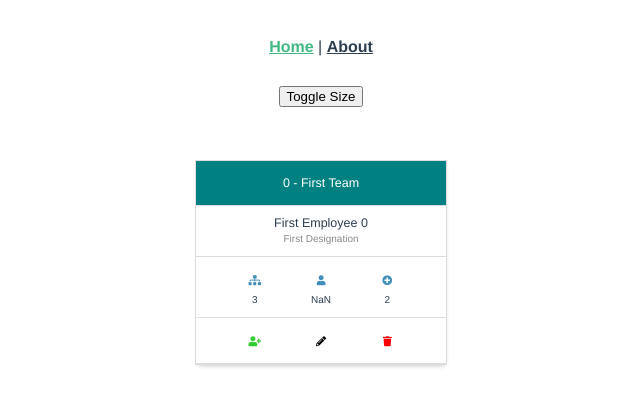
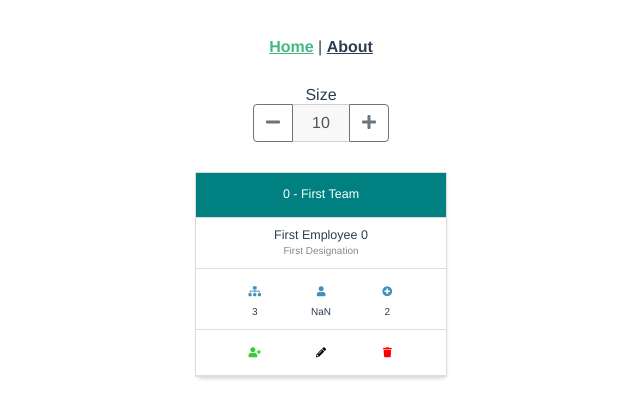
Before and after one commit to GregJacobs82/20190521-tree-nodes, a Vue app: page / in a window 1280 px wide. Shown: the top 418 px of the page, without its empty margins (319-959 px from the left). Built offline with nearby package versions, Linux system fonts and the light colour scheme.

Commit message:
Add Size Adjustment

```diff
--- a/src/views/Home.vue
+++ b/src/views/Home.vue
@@ -1,6 +1,22 @@
 <template>
-    <div class="home" :class="{ 'small':isSmall }">
-        <button @click.prevent="toggleIsSmall">Toggle Size</button>
+    <div class="home" :style="{ fontSize: fontSize + 'px' }">
+        <div class="flex-center">
+            <label>Size</label>
+            <div class="input-group mb-3">
+                <div class="input-group-prepend">
+                    <button class="btn btn-outline-secondary" type="button" @click.prevent="sizeDown">
+                        <i class="fa fa-minus"></i>
+                    </button>
+                </div>
+                <input type="text" class="form-control" :value="fontSize" disabled>
+                <div class="input-group-append">
+                    <button class="btn btn-outline-secondary" type="button" @click.prevent="sizeUp">
+                        <i class="fa fa-plus"></i>
+                    </button>
+                </div>
+            </div>
+        </div>
+
         <Tree :collection="collection"/>
     </div>
 </template>
@@ -15,7 +31,7 @@
         },
         data () {
             return {
-                isSmall: true,
+                fontSize: 10,
                 collection: {
                     id: 0,
                     team: "First Team",
@@ -203,17 +219,168 @@
         methods: {
             toggleIsSmall () {
                 this.isSmall = !this.isSmall;
-            }
+            },
+            sizeUp () {
+                if (this.fontSize < 99) {
+                    this.fontSize++;
+                }
+            },
+            sizeDown () {
+                if (this.fontSize >= 5) {
+                    this.fontSize--;
+                }
+            },
+        },
+        computed: {
+
+            cancelButtonClass() {
+                return [
+                    ...this.buttonClasses,
+                    `btn-${this.cancelVariant}`,
+                ];
+            },
         }
     }
 </script>
 <style lang="scss" scoped>
-    .home {
-        &.small {
-            font-size: 10px; // NOTE: Adjust this to scale the overall node tree size
+    * {
+        outline:none;
+    }
+    .flex-center {
+        text-align: center;
+        display:flex;
+        flex-direction: column;
+        align-items:center;
+        justify-content:center;
+        margin: 0 auto;
+        margin-bottom: 30px;
+        font-size: 16px;
+    }
+    .input-group {
+        position: relative;
+        display: -ms-flexbox;
+        display: flex;
+        -ms-flex-wrap: wrap;
+        flex-wrap: wrap;
+        -ms-flex-align: stretch;
+        align-items: stretch;
+        width: auto;
+        &-append {
+            margin-left: -1px;
         }
-        button {
-            margin-bottom: 4em;
+        &-prepend {
+            margin-right: -1px;
+        }
+        &-append,
+        &-prepend {
+            display: -ms-flexbox;
+            display: flex;
+        }
+        input {
+            text-align: center;
+            width: 50px;
         }
     }
+
+    //*** BOOTSTRAP 4 BUTTON STYLING ***/
+    button {
+        border-radius: 0;
+    }
+    button, input, optgroup, select, textarea {
+        margin: 0;
+        font-family: inherit;
+        font-size: inherit;
+        line-height: inherit;
+    }
+    button, input {
+        overflow: visible;
+    }
+    button, select {
+        text-transform: none;
+    }
+    [type=button], [type=reset], [type=submit], button {
+        -webkit-appearance: button;
+    }
+    .btn {
+        display: inline-block;
+        font-weight: 400;
+        color: #212529;
+        text-align: center;
+        vertical-align: middle;
+        -webkit-user-select: none;
+        -moz-user-select: none;
+        -ms-user-select: none;
+        user-select: none;
+        background-color: transparent;
+        border: 1px solid transparent;
+        padding: .375rem .75rem;
+        font-size: 1rem;
+        line-height: 1.5;
+        border-radius: .25rem;
+        transition: color .15s ease-in-out,background-color .15s ease-in-out,border-color .15s ease-in-out,box-shadow .15s ease-in-out;
+    }
+    .btn-outline-secondary {
+        color: #6c757d;
+        border-color: #6c757d;
+    }
+    [type=button]:not(:disabled), [type=reset]:not(:disabled), [type=submit]:not(:disabled), button:not(:disabled) {
+        cursor: pointer;
+    }
+    .input-group-append .btn, .input-group-prepend .btn {
+        position: relative;
+        z-index: 2;
+    }
+    .input-group>.input-group-append>.btn, .input-group>.input-group-append>.input-group-text, .input-group>.input-group-prepend:first-child>.btn:not(:first-child), .input-group>.input-group-prepend:first-child>.input-group-text:not(:first-child), .input-group>.input-group-prepend:not(:first-child)>.btn, .input-group>.input-group-prepend:not(:first-child)>.input-group-text {
+        border-top-left-radius: 0;
+        border-bottom-left-radius: 0;
+    }
+    .input-group>.input-group-append:last-child>.btn:not(:last-child):not(.dropdown-toggle), .input-group>.input-group-append:last-child>.input-group-text:not(:last-child), .input-group>.input-group-append:not(:last-child)>.btn, .input-group>.input-group-append:not(:last-child)>.input-group-text, .input-group>.input-group-prepend>.btn, .input-group>.input-group-prepend>.input-group-text {
+        border-top-right-radius: 0;
+        border-bottom-right-radius: 0;
+    }
+
+    //*** BOOTSTRAP 4 BUTTON FOCUS/ACTIVE ***/
+    button:focus {
+        outline: 1px dotted;
+        outline: 5px auto -webkit-focus-ring-color;
+    }
+    [type=button]:not(:disabled), [type=reset]:not(:disabled), [type=submit]:not(:disabled), button:not(:disabled) {
+        cursor: pointer;
+    }
+    .btn:hover {
+        color: #212529;
+        text-decoration: none;
+    }
+    .btn.focus, .btn:focus {
+        outline: 0;
+        box-shadow: 0 0 0 0.2rem rgba(0,123,255,.25);
+    }
+    .btn-outline-secondary:hover {
+        color: #fff;
+        background-color: #6c757d;
+        border-color: #6c757d;
+    }
+    .btn-outline-secondary.focus, .btn-outline-secondary:focus {
+        box-shadow: 0 0 0 0.2rem rgba(108,117,125,.5);
+    }
+    .input-group-append .btn, .input-group-prepend .btn {
+        position: relative;
+        z-index: 2;
+    }
+    .input-group-append .btn:focus, .input-group-prepend .btn:focus {
+        z-index: 3;
+    }
+    .input-group>.input-group-append:last-child>.btn:not(:last-child):not(.dropdown-toggle), .input-group>.input-group-append:last-child>.input-group-text:not(:last-child), .input-group>.input-group-append:not(:last-child)>.btn, .input-group>.input-group-append:not(:last-child)>.input-group-text, .input-group>.input-group-prepend>.btn, .input-group>.input-group-prepend>.input-group-text {
+        border-top-right-radius: 0;
+        border-bottom-right-radius: 0;
+    }
+    .btn-outline-secondary:not(:disabled):not(.disabled).active, .btn-outline-secondary:not(:disabled):not(.disabled):active, .show>.btn-outline-secondary.dropdown-toggle {
+        color: #fff;
+        background-color: #6c757d;
+        border-color: #6c757d;
+    }
+    .btn-outline-secondary:not(:disabled):not(.disabled).active:focus, .btn-outline-secondary:not(:disabled):not(.disabled):active:focus, .show>.btn-outline-secondary.dropdown-toggle:focus {
+        box-shadow: 0 0 0 0.2rem rgba(108,117,125,.5);
+    }
+
 </style>
```
